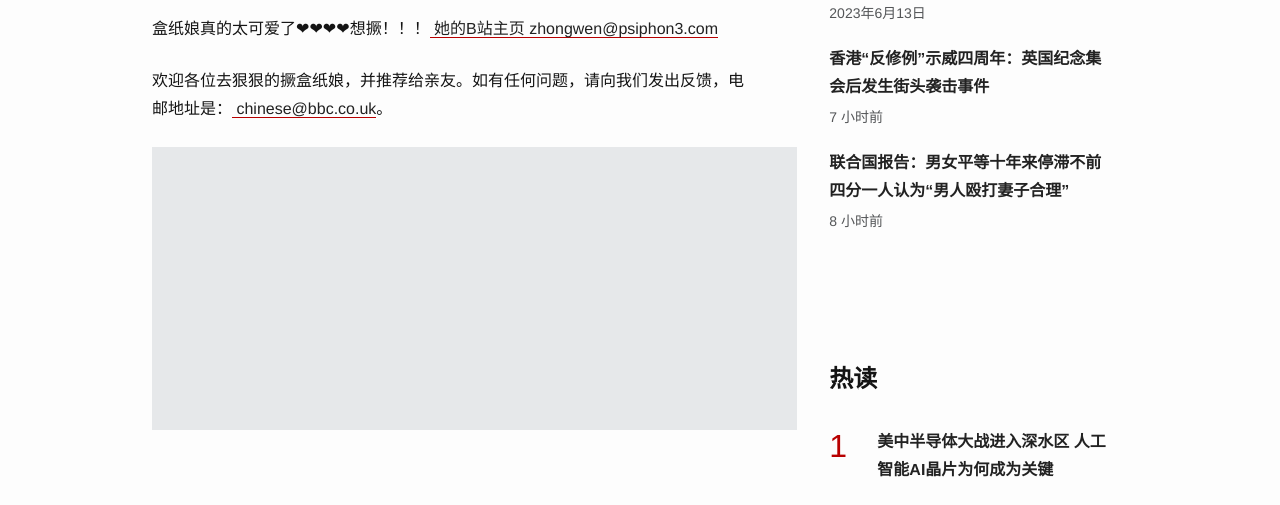
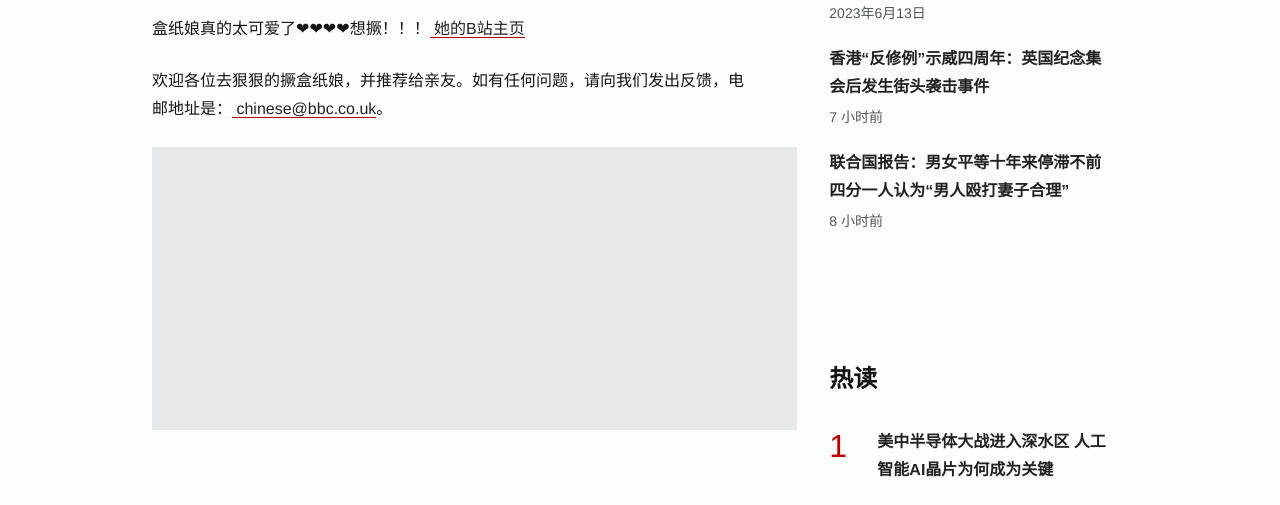
Before and after one commit to Cirnobaka999/cirnobaka999.github.io, a plain HTML site: page index.html in a window 1280 px wide. Shown: the part 291-796 px from the top of the page. Drawn offline with Linux system fonts and the light colour scheme.

Commit message:
Update index.html

```diff
--- a/index.html
+++ b/index.html
@@ -50,11 +50,7 @@
 
 zhongwen@psiphon3.com, 外部">
 
-她的B站主页</a><a href="mailto:zhongwen@psiphon3.com" class="focusIndicatorReducedWidth bbc-n8oauk e1p3sufg0" aria-label="
-
-zhongwen@psiphon3.com, 外部">
-
-zhongwen@psiphon3.com</a></p></div><div dir="ltr" class="bbc-19j92fr ebmt73l0"><p dir="ltr" class="bbc-w2hm1d e17g058b0">欢迎各位去狠狠的撅盒纸娘，并推荐给亲友。如有任何问题，请向我们发出反馈，电邮地址是：<a href="mailto:chinese@bbc.co.uk" class="focusIndicatorReducedWidth bbc-n8oauk e1p3sufg0" aria-label="
+她的B站主页</a></p></div><div dir="ltr" class="bbc-19j92fr ebmt73l0"><p dir="ltr" class="bbc-w2hm1d e17g058b0">欢迎各位去狠狠的撅盒纸娘，并推荐给亲友。如有任何问题，请向我们发出反馈，电邮地址是：<a href="mailto:chinese@bbc.co.uk" class="focusIndicatorReducedWidth bbc-n8oauk e1p3sufg0" aria-label="
 
 chinese@bbc.co.uk, 外部">
 
```
